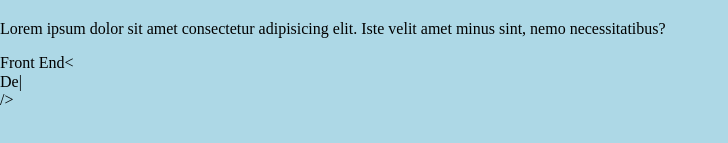
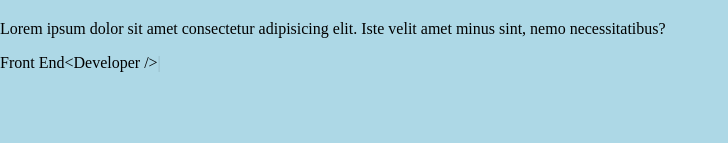
Before and after one commit to rileyr25/react-portfolio, a React (Create React App) app: page / in a window 1280 px wide. Shown: the part 213-356 px from the top of the page, without its empty margins (0-728 px from the left). Built offline with nearby package versions, Linux system fonts and the light colour scheme.

Commit message:
fixed homepage typist animation

```diff
--- a/src/App.js
+++ b/src/App.js
@@ -5,7 +5,6 @@ import Home from './components/pages/Home';
 import Lab from './components/pages/Lab';
 import Projects from './components/pages/Projects';
 import './styles/import.scss';
-
 
 function App() {
   return (
--- a/src/components/pages/Home.js
+++ b/src/components/pages/Home.js
@@ -1,20 +1,35 @@
+import { useState, useEffect } from 'react';
 import React from 'react'
 import Typist from 'react-typist'
 
+
+
 function Home() {
+    const [count, setCount] = useState(1);
+
+    useEffect(() => {
+      // document.title = `You clicked ${count} times`;
+    console.log("Count: " + count);
+    setCount(1);
+    }, [count]);
+
     return (
         <div>
             <h1>Riley Robertson</h1>
             <p>Lorem ipsum dolor sit amet consectetur adipisicing elit. Iste velit amet minus sint, nemo necessitatibus?</p>
             <p>Front End
-                <span>
-                &lt;
-                <Typist>
-                    <span>Developer</span>
-                    <Typist.Backspace count={9} delay={4000}/>
+                <span id='title'>
+                <Typist
+
+                >
+                    <Typist.Delay ms={2000} />
+                    &lt;<span>Developer </span>/&gt;
+                    <Typist.Backspace count={14} delay={5000}/>
+                    <Typist.Delay ms={500}/>
                     <span>Designer</span>
+                    <Typist.Backspace count={8} delay={6000}/>
+                    &lt;<span>Developer </span>/&gt;
                 </Typist>
-                /&gt;
                 </span>
             </p>
         </div>
--- a/src/styles/import.scss
+++ b/src/styles/import.scss
@@ -8,3 +8,19 @@ button {
     color: white;
 
 }
+.Typist {
+    display: inline-block;
+}
+.Typist .Cursor {
+    display: inline-block; }
+    .Typist .Cursor--blinking {
+      opacity: 1;
+      animation: blink 1s linear infinite; }
+
+  @keyframes blink {
+    0% {
+      opacity: 1; }
+    50% {
+      opacity: 0; }
+    100% {
+      opacity: 1; } }
```
Also changed, not shown: 1 other file (tests, documents, lock files or other folders).
